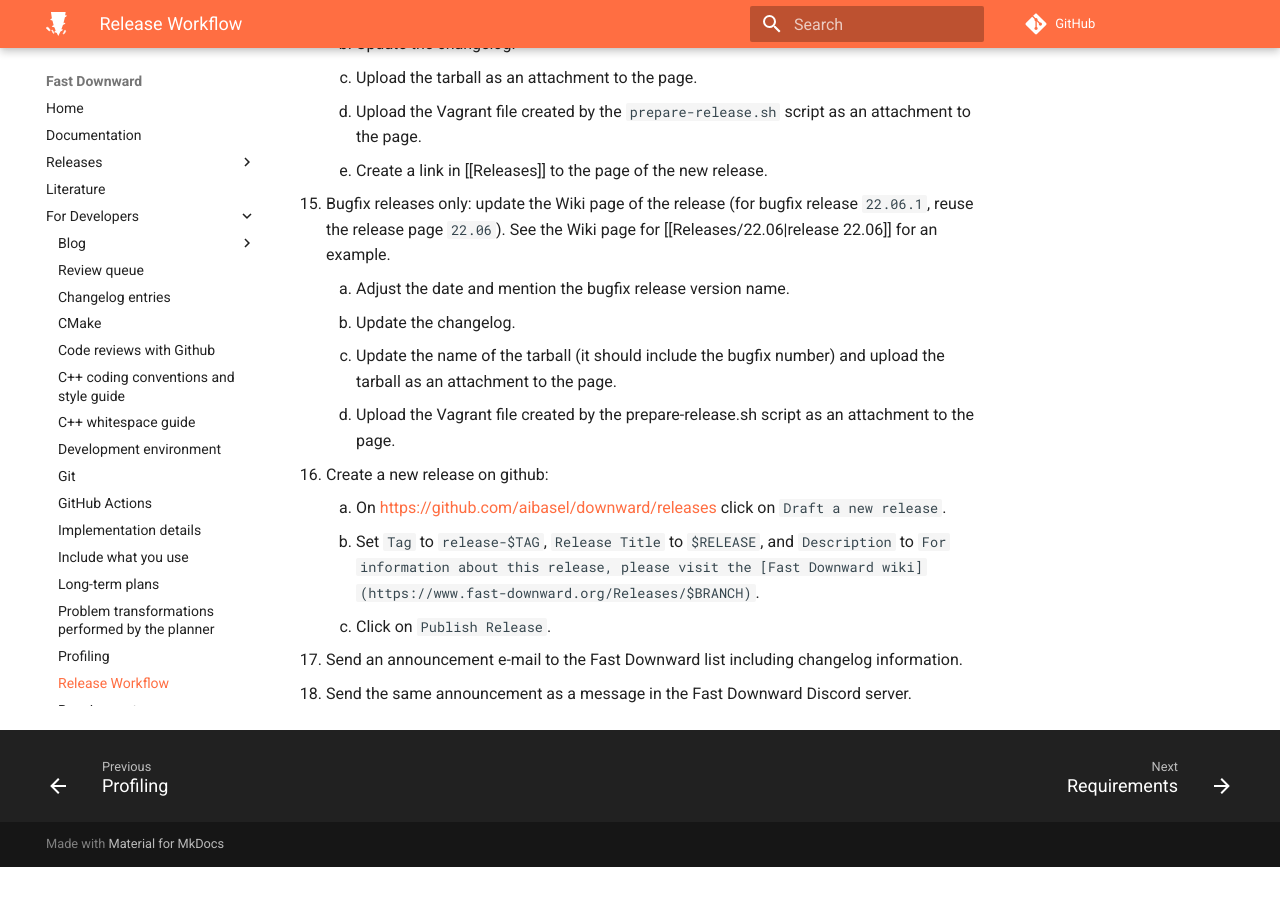
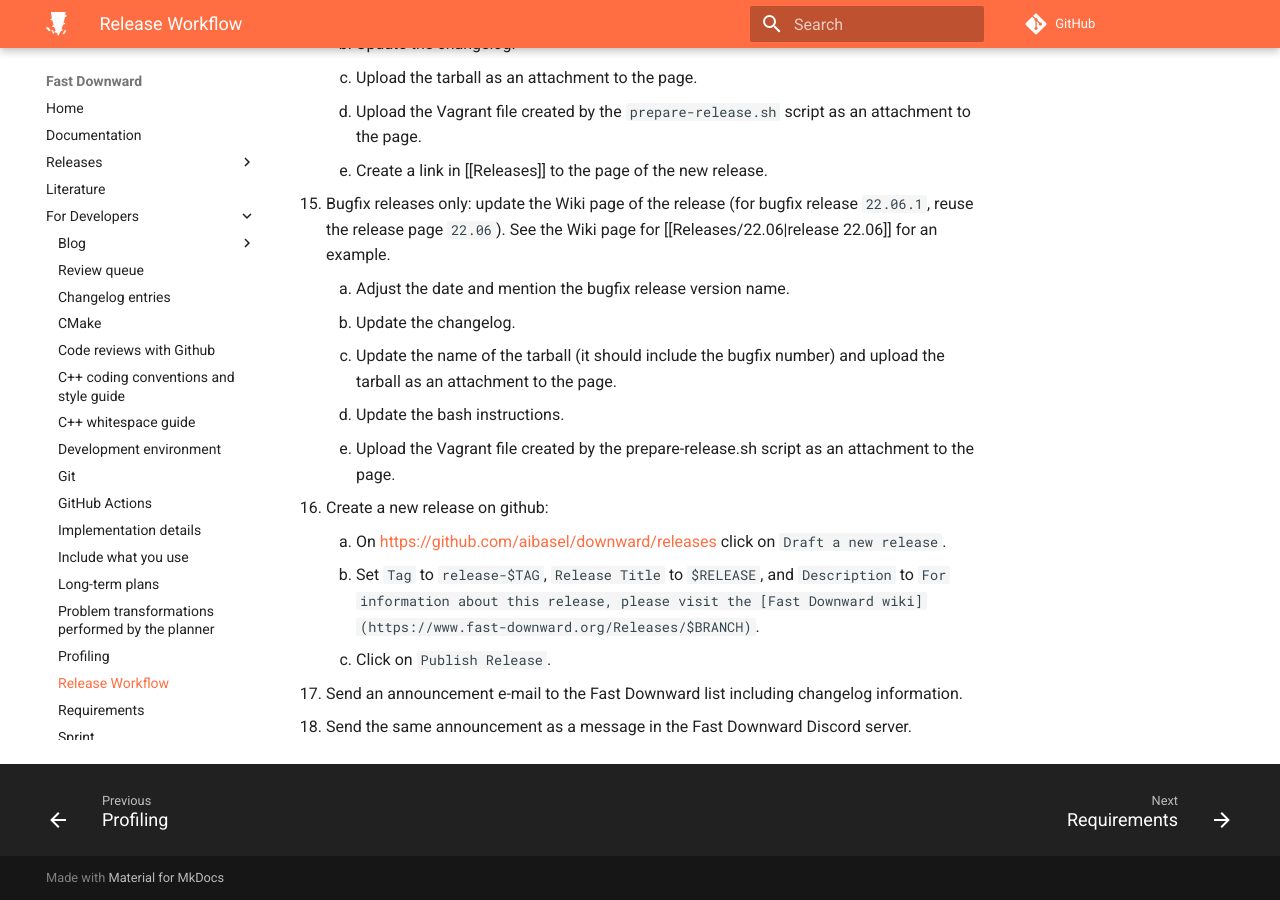
Before and after one commit to roeger/downward-website, an MkDocs documentation site: the page built from docs/for-developers/release-workflow.md, in a window 1280 px wide and 900 px high, scrolled down 2120 px. Built offline with MkDocs 1.6.1 and Material for MkDocs 9.7.7, drawn with Linux system fonts in a browser that asks for light colours; comment, search, counter and statistics services are not loaded; the version menu is left out; before the commit the page ends 2987 px from its top, so only the background shows below that.

Commit message:
update release workflow

```diff
--- a/docs/for-developers/release-workflow.md
+++ b/docs/for-developers/release-workflow.md
@@ -64,6 +64,7 @@ apptainer pull fast-downward.sif docker://aibasel/downward:$BRANCH
     1. Adjust the date and mention the bugfix release version name.
     1. Update the changelog.
     1. Update the name of the tarball (it should include the bugfix number) and upload the tarball as an attachment to the page.
+    1. Update the bash instructions.
     1. Upload the Vagrant file created by the prepare-release.sh script as an attachment to the page.
  1. Create a new release on github:
     1. On <https://github.com/aibasel/downward/releases> click on `Draft a new release`.
```
